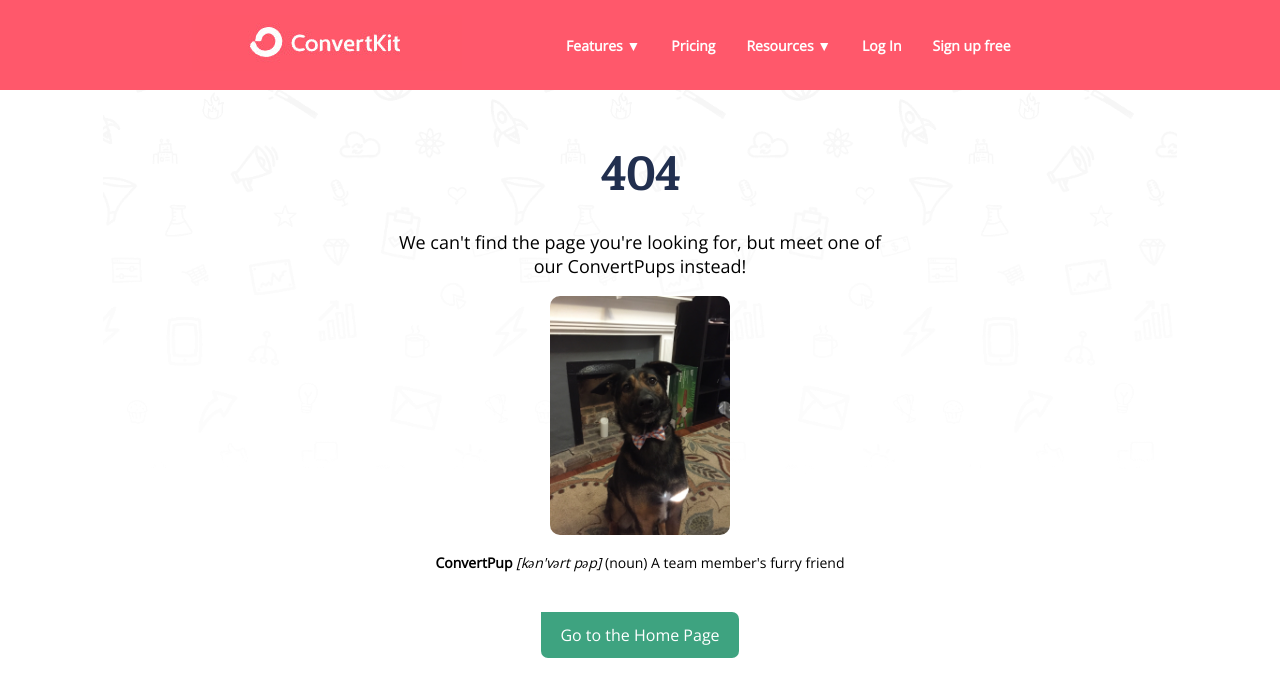
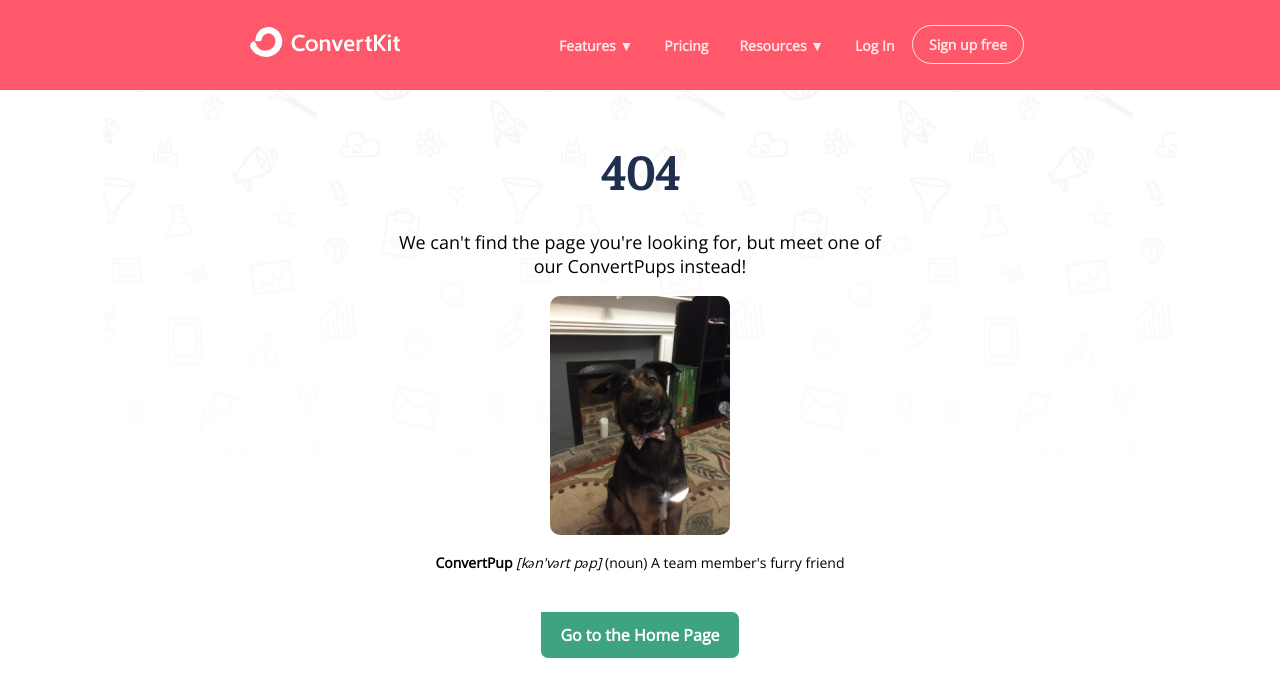
Before and after one commit to Zukauskas/02-pups, a website: page index.html in a window 1280 px wide. Drawn offline with nearby package versions, Linux system fonts and the light colour scheme.

Commit message:
Add aditional styling to links

```diff
--- a/index.html
+++ b/index.html
@@ -13,11 +13,11 @@
     <nav style="background-color: #ff586b; padding: 15px 0; ">
         <img src="./img/logo.jpg" alt="logo" style="margin-left: 15%;">
         <div style="float:right; margin-right: 20%; margin-top: 20px;">
-            <a href="#" style="text-decoration: none; color:white; padding: 13.5px;font-family:'Open Sans'; font-size: 14px;font-weight: 600;">Features ▼</a>
-            <a href="#" style="text-decoration: none; color:white; padding: 13.5px;font-family:'Open Sans'; font-size: 14px;font-weight: 600;">Pricing</a>
-            <a href="#" style="text-decoration: none; color:white; padding: 13.5px;font-family:'Open Sans'; font-size: 14px;font-weight: 600;">Resources ▼</a>
-            <a href="#" style="text-decoration: none; color:white; padding: 13.5px;font-family:'Open Sans'; font-size: 14px;font-weight: 600;">Log In</a>
-            <a href="#" style="text-decoration: none; color:white; padding: 13.5px;font-family:'Open Sans'; font-size: 14px;font-weight: 600;">Sign up free</a>
+            <a href="#" style="text-decoration: none; color:white; padding: 13.5px;font-family:'Open Sans'; font-size: 14px;font-weight: 600; opacity: 0.85;">Features ▼</a>
+            <a href="#" style="text-decoration: none; color:white; padding: 13.5px;font-family:'Open Sans'; font-size: 14px;font-weight: 600; opacity: 0.85;">Pricing</a>
+            <a href="#" style="text-decoration: none; color:white; padding: 13.5px;font-family:'Open Sans'; font-size: 14px;font-weight: 600; opacity: 0.85;">Resources ▼</a>
+            <a href="#" style="text-decoration: none; color:white; padding: 13.5px;font-family:'Open Sans'; font-size: 14px;font-weight: 600; opacity: 0.85;">Log In</a>
+            <a href="#" style="text-decoration: none; border: 1px solid white; border-radius: 20px; color:white; padding: 9px 16px;font-family:'Open Sans'; font-size: 14px;font-weight: 600; opacity: 0.85;">Sign up free</a>
         </div>
     </nav>
     <main style="width: 40%; margin-left: 30%; text-align: center; margin-top: 60px;">
@@ -25,7 +25,7 @@
             <p style="font-size: 18px; font-family:'Open Sans'">We can't find the page you're looking for, but meet one of our ConvertPups instead!</p>
             <img src="./img/puppy.jpg" alt="cute puppy by the fireplace" style="width: 35%; border-radius: 10px;">
             <p style="font-size: 14px; font-family:'Open Sans'; margin-bottom: 20px;"><b>ConvertPup</b> <em>[kən'vərt pəp]</em> (noun) A team member's furry friend</p>
-            <a href="#" style="display:inline-block; background-color: #3ea380; color: white; text-decoration: none; padding: 12px 19px; font-size: 16px; font-family:'Open Sans'; margin-top: 20px; border-radius: 0 7px 7px 7px;">Go to the Home Page</a>
+            <a href="#" style="display:inline-block; background-color: #3ea380; color: white; text-decoration: none; padding: 12px 19px; font-size: 16px; font-family:'Open Sans'; margin-top: 20px; border-radius: 0 7px 7px 7px; font-weight: 600;">Go to the Home Page</a>
     </main>
 
 </body>
```
